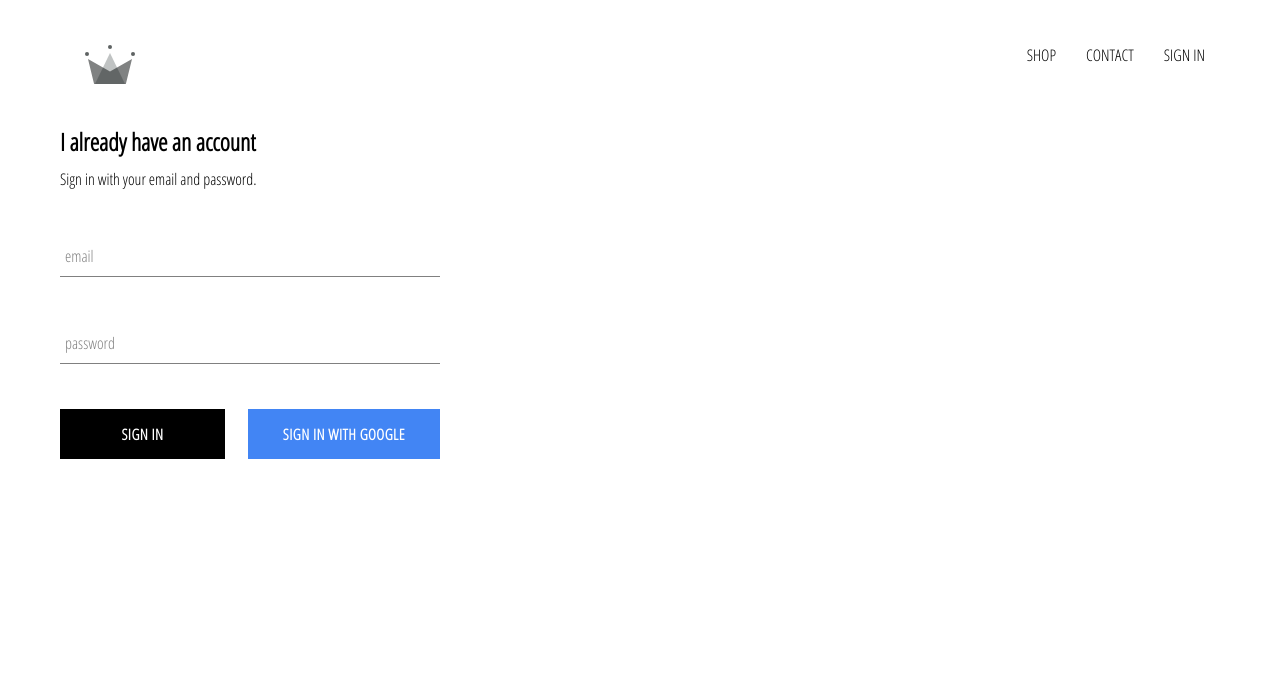
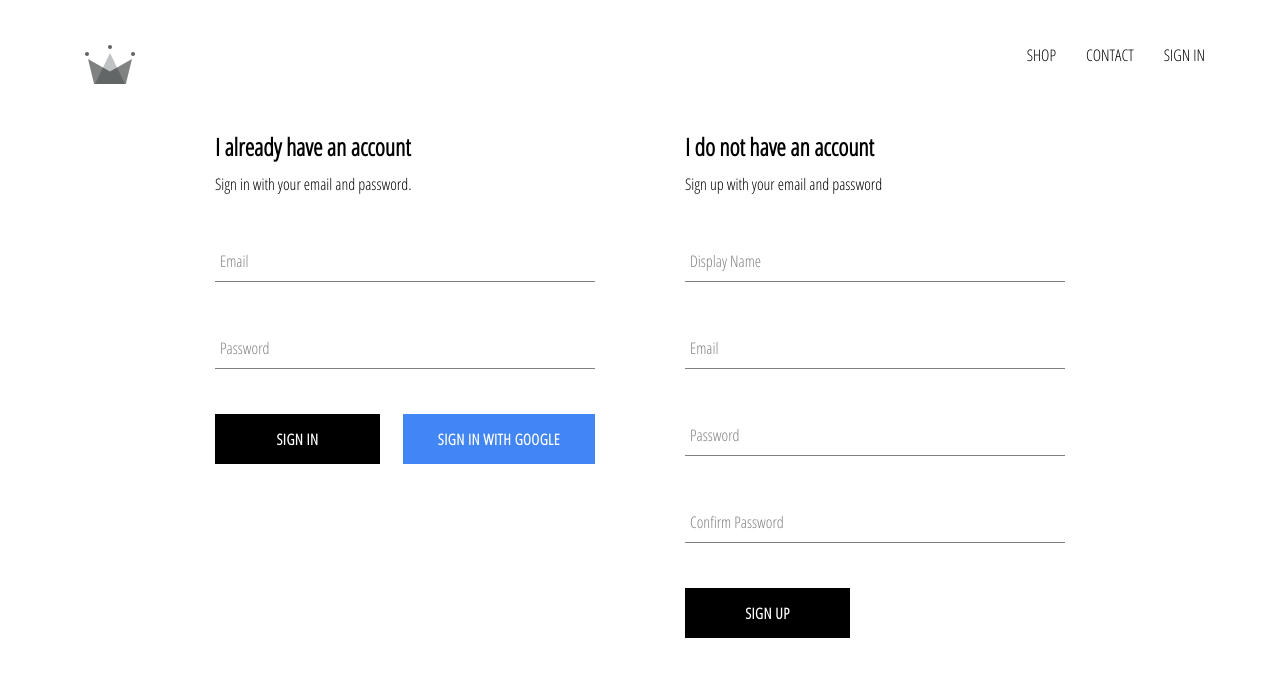
Before and after one commit to wanghokan/react-practice-crown-clothing, a React (Create React App) app: page /signin in a window 1280 px wide. Shown: the top 676 px of the page. Built offline with nearby package versions, Linux system fonts and the light colour scheme; no server answers.

Commit message:
implemented firebase utils included ability to store authenticated user into our firestore database

```diff
--- a/src/App.js
+++ b/src/App.js
@@ -6,7 +6,7 @@ import HomePage from './pages/homepage/homepage.component'
 import ShopPage from './pages/shop/shop.component'
 import SignInAndSignUpPage from './pages/sign-in-and-sign-up/sign-in-and-sign-up.component'
 import Header from './components/header/header.component'
-import { auth } from './firebase/firebase.utils'
+import { auth, createUserProfileDocument } from './firebase/firebase.utils'
 
 class App extends Component {
   constructor() {
@@ -20,9 +20,21 @@ class App extends Component {
   unsubscribeFromAuth = null
 
   componentDidMount() {
-    this.unsubscribeFromAuth = auth.onAuthStateChanged(user => {
-      this.setState({ currentUser: user })
-      console.log(user)
+    this.unsubscribeFromAuth = auth.onAuthStateChanged(async userAuth => {
+      if (userAuth) {
+        const userRef = await createUserProfileDocument(userAuth)
+
+        userRef.onSnapshot(snapShot => {
+          this.setState({
+            currentUser: {
+              id: snapShot.id,
+              ...snapShot.data()
+            }
+          })
+        console.log(this.state)
+        })
+      }
+      this.setState({ currentUser: userAuth })
     })
   }
 
--- a/src/components/sign-in/sign-in.component.jsx
+++ b/src/components/sign-in/sign-in.component.jsx
@@ -39,7 +39,7 @@ class SignIn extends Component {
                         name='email'
                         type='email'
                         value={this.state.email}
-                        label='email'
+                        label='Email'
                         handleChange={this.handleChange}
                         required
                     />
@@ -47,7 +47,7 @@ class SignIn extends Component {
                         name='password'
                         type='password'
                         value={this.state.password}
-                        label='password'
+                        label='Password'
                         handleChange={this.handleChange}
                         required
                     />
--- /dev/null
+++ b/src/components/sign-up/sign-up.component.jsx
@@ -0,0 +1,99 @@
+import React, { Component } from 'react'
+import FormInput from '../form-input/form-input.component'
+import CustomButton from '../custom-button/custom-button.component'
+
+import { auth, createUserProfileDocument } from '../../firebase/firebase.utils'
+
+import './sign-up.style.scss'
+
+class SignUp extends Component {
+    constructor(props) {
+        super(props)
+
+        this.state = {
+            displayName: '',
+            email: '',
+            password: '',
+            confirmPassword: ''
+        }
+    }
+
+    handleSubmit = async event => {
+        event.preventDefault()
+
+        const { displayName, email, password, confirmPassword } = this.state
+
+        if (password !== confirmPassword) {
+            alert('password do not match')
+            return
+        }
+
+        try {
+            const { user } = await auth.createUserWithEmailAndPassword(email, password)
+            await createUserProfileDocument(user, { displayName })
+
+            this.setState({
+                displayName: '',
+                email: '',
+                password: '',
+                confirmPassword: ''
+            })
+        } catch (error) {
+            console.error(error)
+        }
+    }
+
+    handleChange = event => {
+        const { name, value } = event.target
+
+        this.setState({ [name]: value })
+    }
+
+    render() {
+        const { displayName, email, password, confirmPassword } = this.state
+
+        return (
+            <div className='sign-up'>
+                <h2 className='title'>I do not have an account</h2>
+                <span>Sign up with your email and password</span>
+                <form className='sign-up-form' onSubmit={this.handleSubmit}>
+                    <FormInput
+                        name='displayName'
+                        type='text'
+                        value={displayName}
+                        label='Display Name'
+                        onChange={this.handleChange}
+                        required
+                    />
+                    <FormInput
+                        name='email'
+                        type='email'
+                        value={email}
+                        label='Email'
+                        handleChange={this.handleChange}
+                        required
+                    />
+                    <FormInput
+                        name='password'
+                        type='password'
+                        value={password}
+                        label='Password'
+                        handleChange={this.handleChange}
+                        required
+                    />
+                    <FormInput
+                        name='confirmPassword'
+                        type='password'
+                        value={confirmPassword}
+                        label='Confirm Password'
+                        handleChange={this.handleChange}
+                        required
+                    />
+                    <CustomButton type='submit'>SIGN UP</CustomButton>
+                </form>
+            </div>
+        )
+    }
+}
+
+export default SignUp
--- /dev/null
+++ b/src/components/sign-up/sign-up.style.scss
@@ -0,0 +1,9 @@
+.sign-up {
+    display: flex;
+    flex-direction: column;
+    width: 380px;
+
+    .title {
+        margin: 10px 0;
+    }
+}
--- a/src/firebase/firebase.utils.js
+++ b/src/firebase/firebase.utils.js
@@ -13,6 +13,31 @@ const config = {
     measurementId: "G-VK831DYRKC"
 }
 
+export const createUserProfileDocument = async (userAuth, additionalData) => {
+    if (!userAuth) return
+
+    const userRef = firestore.doc(`user/${userAuth.uid}`)
+    const snapShot = await userRef.get()
+
+    if (!snapShot.exists) {
+        const { displayName, email } = userAuth
+        const createdAt = new Date()
+
+        try {
+            await userRef.set({
+                displayName,
+                email,
+                createdAt,
+                ...additionalData
+            })
+        } catch (error) {
+            console.log('error creating user', error.message)
+        }
+    }
+
+    return userRef
+}
+
 firebase.initializeApp(config)
 
 export const auth = firebase.auth()
--- a/src/pages/sign-in-and-sign-up/sign-in-and-sign-up.component.jsx
+++ b/src/pages/sign-in-and-sign-up/sign-in-and-sign-up.component.jsx
@@ -1,12 +1,14 @@
 import React from 'react'
 
 import SignIn from '../../components/sign-in/sign-in.component'
+import SignUp from '../../components/sign-up/sign-up.component'
 
 import './sign-in-and-sign-up.style.scss'
 
 const SignInAndSignUpPage = () => (
     <div className='sign-in-and-sign-up'>
         <SignIn />
+        <SignUp />
     </div>
 )
 
--- a/src/pages/sign-in-and-sign-up/sign-in-and-sign-up.style.scss
+++ b/src/pages/sign-in-and-sign-up/sign-in-and-sign-up.style.scss
@@ -0,0 +1,6 @@
+.sign-in-and-sign-up {
+    width: 850px;
+    display: flex;
+    justify-content: space-between;
+    margin: 30px auto
+}
```
